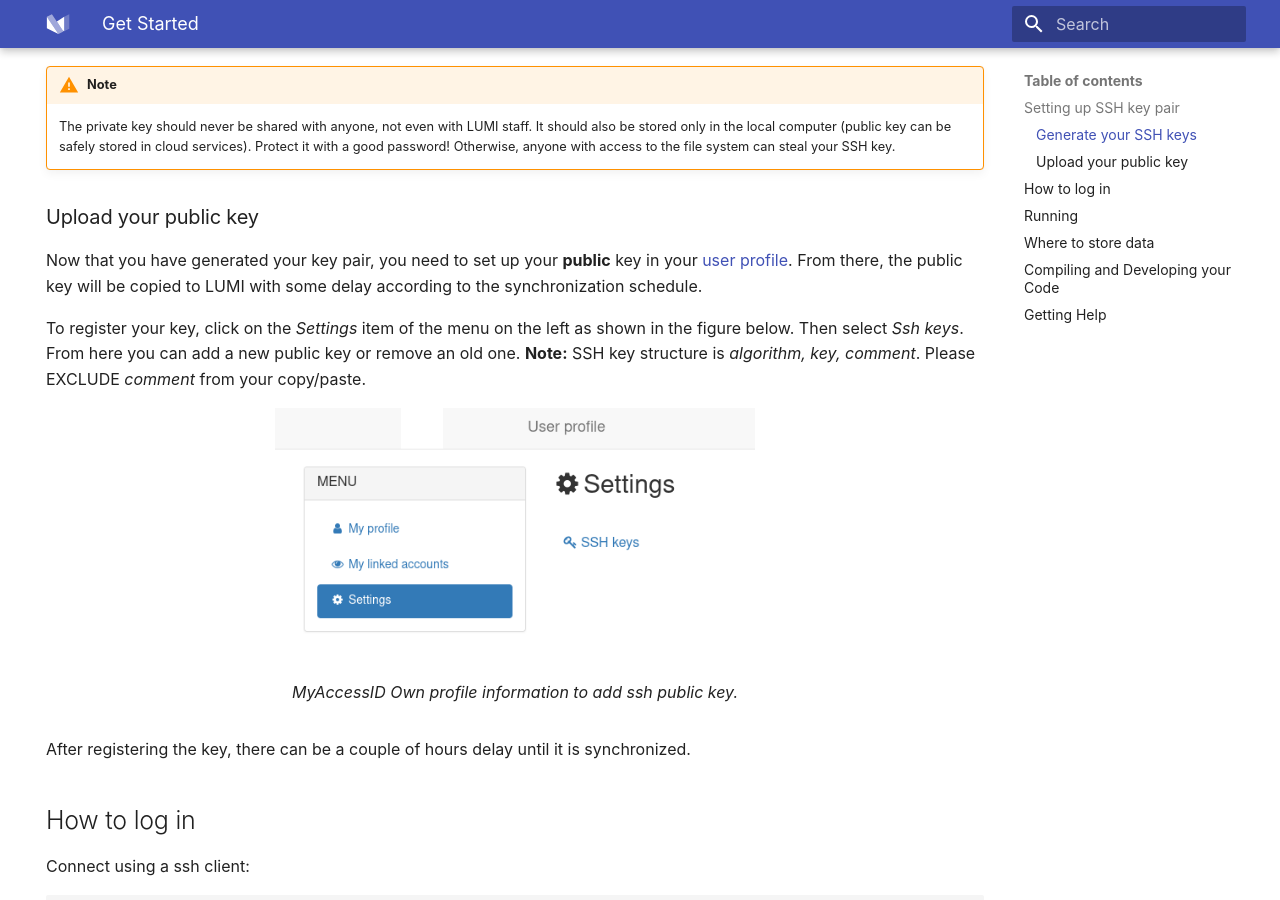
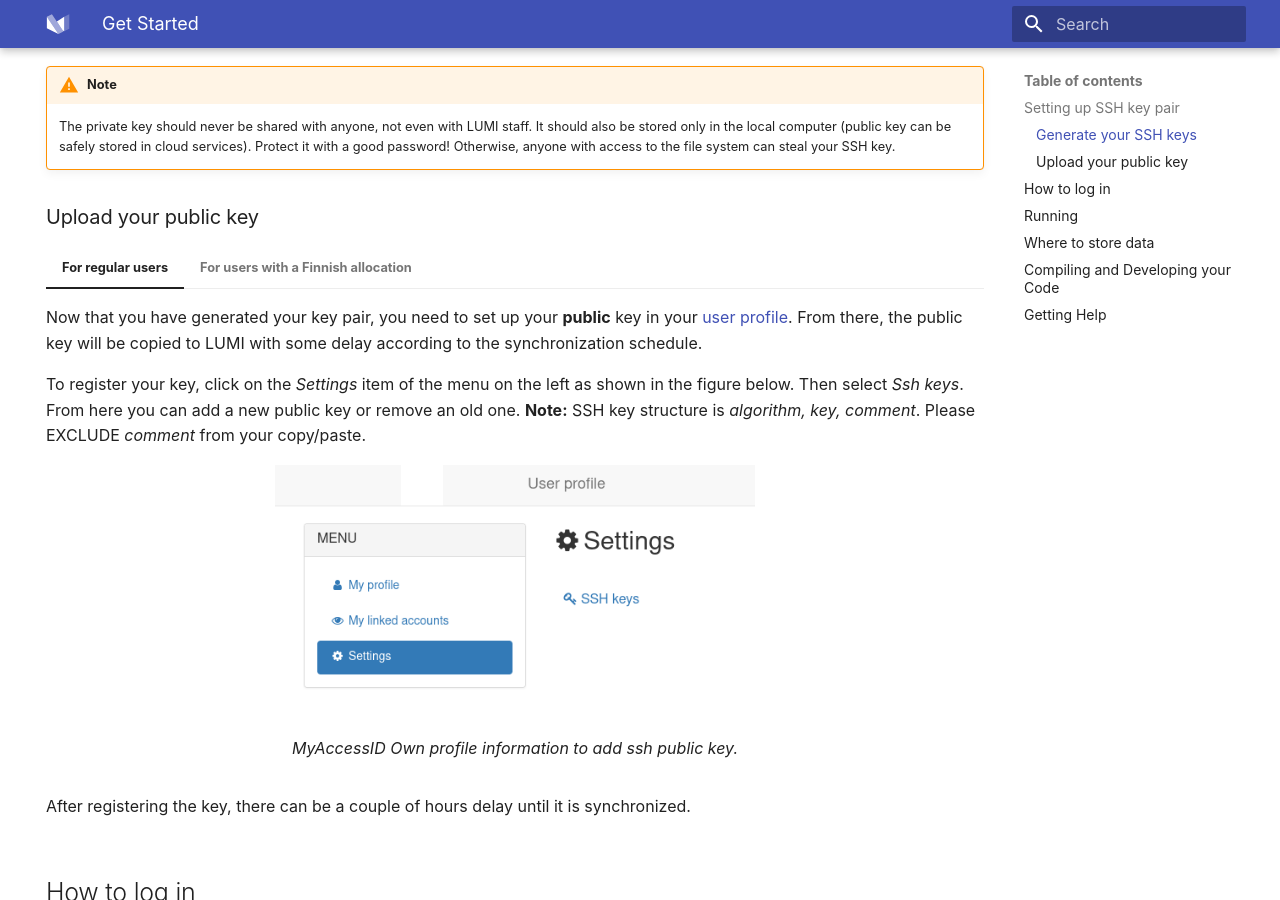
Before and after one commit to Lumi-supercomputer/lumi-userguide, an MkDocs documentation site: the page built from docs/firststeps/getstarted.md, in a window 1280 px wide and 900 px high, scrolled down 1900 px. Built offline with MkDocs 1.6.1 and Material for MkDocs 9.7.7, drawn with Linux system fonts in a browser that asks for light colours; some of the changed lines change nothing that is shown.

Commit message:
Add instructions for Finnish users

```diff
--- a/docs/firststeps/getstarted.md
+++ b/docs/firststeps/getstarted.md
@@ -8,6 +8,7 @@
 [terms-of-use]: https://www.lumi-supercomputer.eu/lumi-general-terms-of-use_1-0/
 [support-account]: https://lumi-supercomputer.eu/user-support/need-help/account/
 [myaccessid-profile]: https://mms.myaccessid.org/profile/
+[mycsc-profile]: https://my.csc.fi/
 [puttygen]: https://www.puttygen.com/#How_to_use_PuTTYgen
 [support]: https://lumi-supercomputer.eu/user-support/need-help/
 [registration]: ../accounts/registration.md
@@ -119,24 +120,42 @@
 
 ### Upload your public key
 
-Now that you have generated your key pair, you need to set up your **public** key
-in your [user profile][myaccessid-profile]. From there, the public key will be
-copied to LUMI with some delay according to the synchronization schedule.
+=== "For regular users"
 
-To register your key, click on the *Settings* item of the menu on the left
-as shown in the figure below. Then select *Ssh keys*. From here you can add a new public key
-or remove an old one. **Note:** SSH key structure is *algorithm, key, comment*. Please EXCLUDE *comment* from your copy/paste.
+    Now that you have generated your key pair, you need to set up your **public** key
+    in your [user profile][myaccessid-profile]. From there, the public key will be
+    copied to LUMI with some delay according to the synchronization schedule.
 
-<figure>
-  <img
-    src="../../assets/images/MyAccessID_ssh-key.png"
-    width="480"
-    alt="Screenshot of user profile settings to setup ssh public key"
-  >
-  <figcaption>MyAccessID Own profile information to add ssh public key.</figcaption>
-</figure>
+    To register your key, click on the *Settings* item of the menu on the left
+    as shown in the figure below. Then select *Ssh keys*. From here you can add a new public key
+    or remove an old one. **Note:** SSH key structure is *algorithm, key, comment*. Please EXCLUDE *comment* from your copy/paste.
 
-After registering the key, there can be a couple of hours delay until it is synchronized.
+    <figure>
+      <img src="../../assets/images/MyAccessID_ssh-key.png" width="480" alt="Screenshot of user profile settings to setup ssh public key">
+      <figcaption>MyAccessID Own profile information to add ssh public key.</figcaption>
+    </figure>
+
+    After registering the key, there can be a couple of hours delay until it is synchronized.
+
+=== "For users with a Finnish allocation"
+
+    Now that you have generated your key pair, you need to set up your
+    **public** key in your [MyCSC profile][mycsc-profile]. From there, the
+    public key will be copied to LUMI with some delay according to the
+    synchronization schedule.
+
+    To register your key with [MyCSC][mycsc-profile], click on *My Profile* item
+    of the menu on the left as shown in the figure below. Then scroll to the end
+    and in the *SSH PUBLIC KEYS* panel click the *Modify* button. From here,
+    click the *Add new* button and paste your new public key in the text area
+    and click *Add*.
+
+    <figure>
+      <img src="../../assets/images/csc-profile.png" width="700" alt="Screenshot of user profile settings to setup ssh public key">
+      <figcaption>MyCSC profile information to add ssh public key.</figcaption>
+    </figure>
+
+    After registering the key, there can be a couple of hours delay until it is synchronized.
 
 ## How to log in
 
```
Also changed, not shown: docs/assets/images/csc-profile.png (added).
